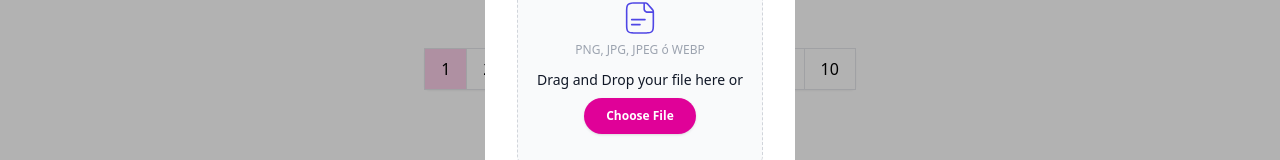
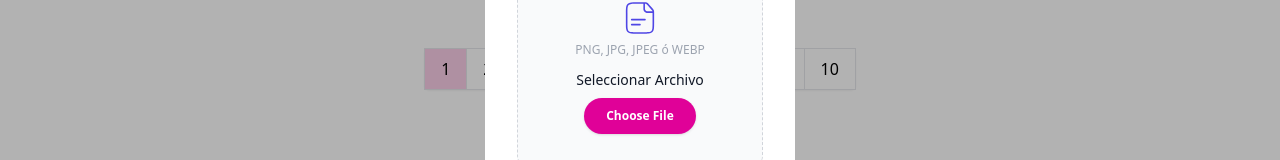
Before and after one commit to eduard432/reto_liverpool, a Next.js app: page / in a window 1280 px wide. Both pictures are taken after a click on the button 858 px from the left and 51 px from the top of the page. Shown: the part 326-486 px from the top of the page. Built offline with nearby package versions, Linux system fonts and the light colour scheme; no server answers; the database is empty.

Commit message:
Added file input message

```diff
--- a/components/Header.tsx
+++ b/components/Header.tsx
@@ -135,7 +135,7 @@ const Header = () => {
                   </div>
                   <div className="grid gap-2">
                     <h4 className="text-center text-gray-900 text-sm font-medium leading-snug">
-                      Drag and Drop your file here or
+                      Seleccionar Archivo
                     </h4>
                     <div className="flex items-center justify-center">
                       <label>
```
